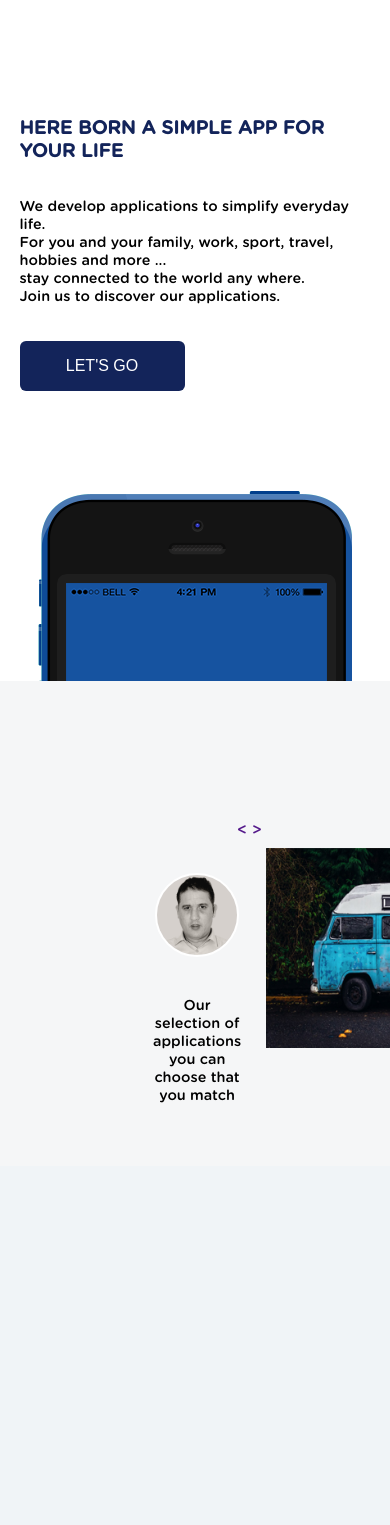
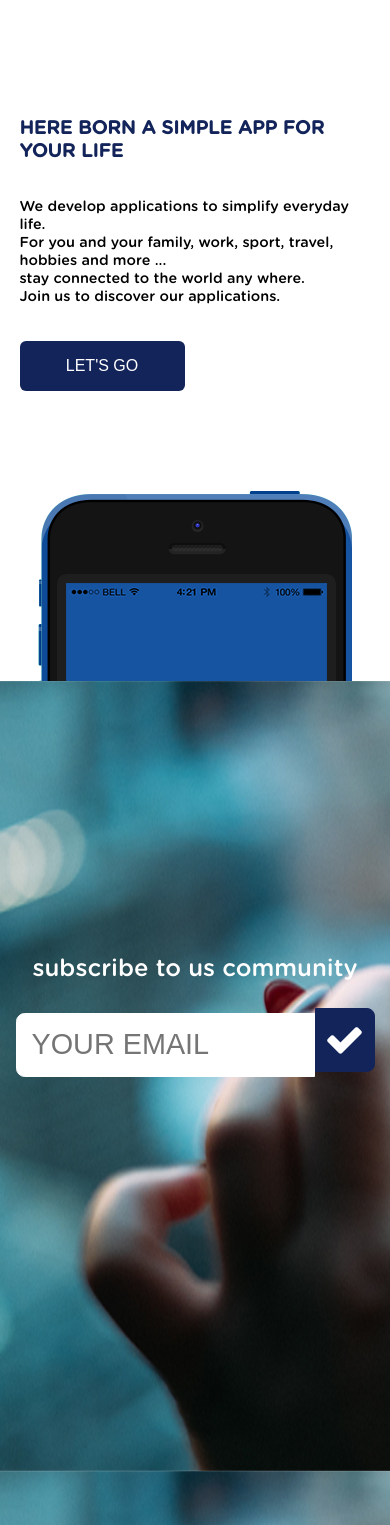
Before and after one commit to lakhdar-rouibah/rouibah, a PHP site: page /viewIndex.html in a window 390 px wide; the page is wider, and only the part inside the window is pictured. Shown: the part 1519-3044 px from the top of that part. Before the commit the page ends 2622 px from the top of that part, so only its background shows below. Run offline with PHP 8.4, Linux system fonts and the light colour scheme; some libraries are stand-ins or nearby versions.

Commit message:
diaporama manque footer

```diff
--- a/Diaporama/css/main.css
+++ b/Diaporama/css/main.css
@@ -154,10 +154,9 @@
 
 .div-section {
 
-	display: flex;
+
 	width:100%;
 	height:100%;
-	background-color: #f5f6f7;
 }
 
 .handPhone-text {
@@ -166,6 +165,7 @@
 	top:840px;
 	left: 128px;
 	width:425px;
+
 
 }
 
@@ -225,14 +225,6 @@
 
 }
 
-.arows {
-
-	text-align: right;
-	margin-right: 128px;
-	margin-left: 128px;
-	position: relative;
-	top: 140px;
-}
 
 .second-content {
 
@@ -266,3 +258,72 @@
 
 
 }
+
+.img-s-d {
+
+	height:100%;
+}
+
+.third {
+
+	position:absolute;
+	top:2200px;
+	width: 100%;
+	height:100%;
+	background-image: url('../img/hdr.jpg');
+}
+
+.div-third {
+
+	padding-top: 250px;
+
+	text-align: center;
+
+}
+
+.input {
+
+
+	width:280px;
+	height:60px;
+	font-size: 1.8em;
+	padding-left: 15px;
+	border: 1px solid white;
+    border-top-left-radius: .3em;
+	border-bottom-left-radius: .3em;
+	background-color: white;
+
+}
+
+.input:focus {
+
+
+	outline: none;
+
+}
+
+.b-input {
+
+
+	width:60px;
+	height:64px;
+	color:white;
+	border: 1px solid #13245a;
+    border-top-right-radius: .6em;
+	border-bottom-right-radius: .6em;
+	background-color: #13245a;
+
+}
+
+.b-input:focus {
+
+
+	outline: none;
+
+}
+
+.white {
+
+	color:white;
+	font-size: 1.5em;
+}
--- a/Diaporama/css/resp.css
+++ b/Diaporama/css/resp.css
@@ -95,12 +95,46 @@
 	left:5%;
 	width:90%;
 }
-
+/*===================================== div second =======================================*/
 .second {
 
 	position: absolute;
 	top:2200px;
+	text-align: center;
 
+}
+
+.second-content {
+
+	position: relative;
+	top: 50px;
+	display: flex;
+	flex-direction: column;
+	margin:0px;
+	text-align: center;
+
+}
+
+.sc {
+
+	text-align: center;
+
+	margin-right: auto;
+	margin-left: auto;
+}
+
+.small-diapo {
+
+	display: flex;
+	flex-direction: column;
+	margin-right: auto;
+	margin-left: auto;
+
+}
+
+.img-s-d {
+
+	height:197px;
 }
 
 
@@ -117,10 +151,4 @@
 
 
 
-
-
-
-
-
-
 }
--- a/Diaporama/css/style.css
+++ b/Diaporama/css/style.css
@@ -8,7 +8,7 @@ body {
 
 	margin: 0px ;
 	padding: 0px ;
-	background-color: white ;
+	background-color: #f5f6f7 ;
 	color : black;
 	font-family: gotham_medium;
 }
--- a/Diaporama/viewIndex.html
+++ b/Diaporama/viewIndex.html
@@ -58,6 +58,7 @@
 
 	<section>
 		<div class="div-section">
+
 				<div class="handPhone-text">
 					<h3 class="title3"> here born a simple app for your life </h3>
 
@@ -70,6 +71,7 @@
 				<div class="handPhone">
 					<img src="img/handPhone.png" />
 				</div>
+
 			<div class="first">
 				<div class="first-text">
 					<h3 class="title3"> here born a simple app for your life </h3>
@@ -87,8 +89,6 @@
 			</div>
 
 			<div class="second">
-
-				<div class="arows">	<a href=""> < </a><a href=""> > </a></div>
 				<div class="second-content">
 					<div class="sc">
 						<img class="img-id" width="50px" src="img/id.jpg">
@@ -97,12 +97,22 @@
 					</div>
 					<div class="small-diapo">
 						<div class="smd">
-							<img  height="200" src="img/vanne.jpg"/>
+							<img  class="img-s-d" src="img/vanne.jpg"/>
 						</div>
 						<div class="smd">
-							<img   height="200" src="img/nature.jpg"/>
+							<img   class="img-s-d" src="img/nature.jpg"/>
 						</div>
 					</div>
+				</div>
+			</div>
+
+			<div class="third">
+				<div class="div-third">
+
+					<p class="white">subscribe to us community</p>
+					<form action="##" method="post">
+						<input class="input" type="" name="" placeholder="YOUR EMAIL"><button class="b-input"><i class="fa fa-check fa-3x" aria-hidden="true"></i></button>
+					</form>
 				</div>
 			</div>
 		</div>
```
Also changed, not shown: Diaporama/img/hdr.jpg (added). Lines whose indentation alone changed are shown as unchanged.
